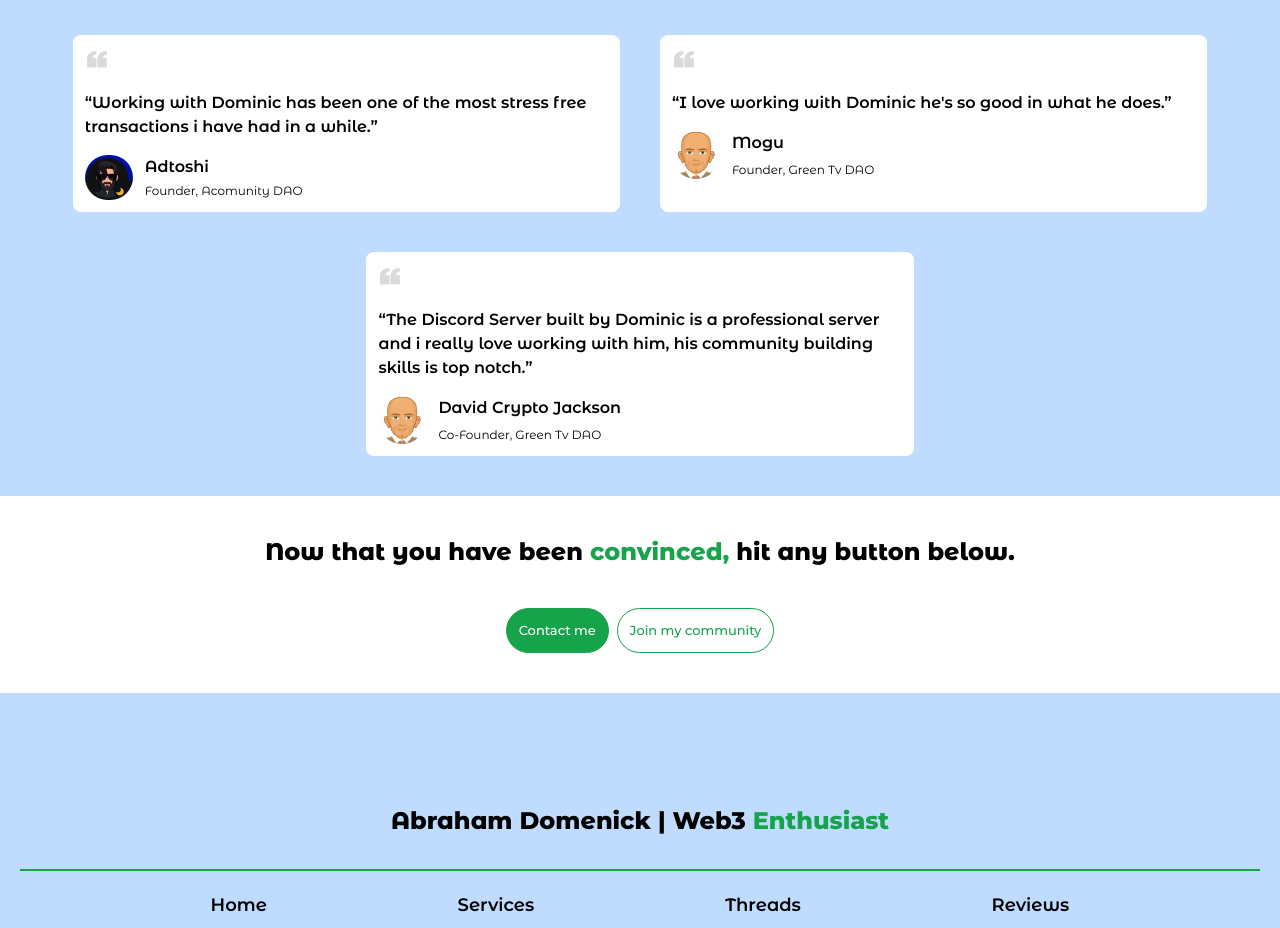
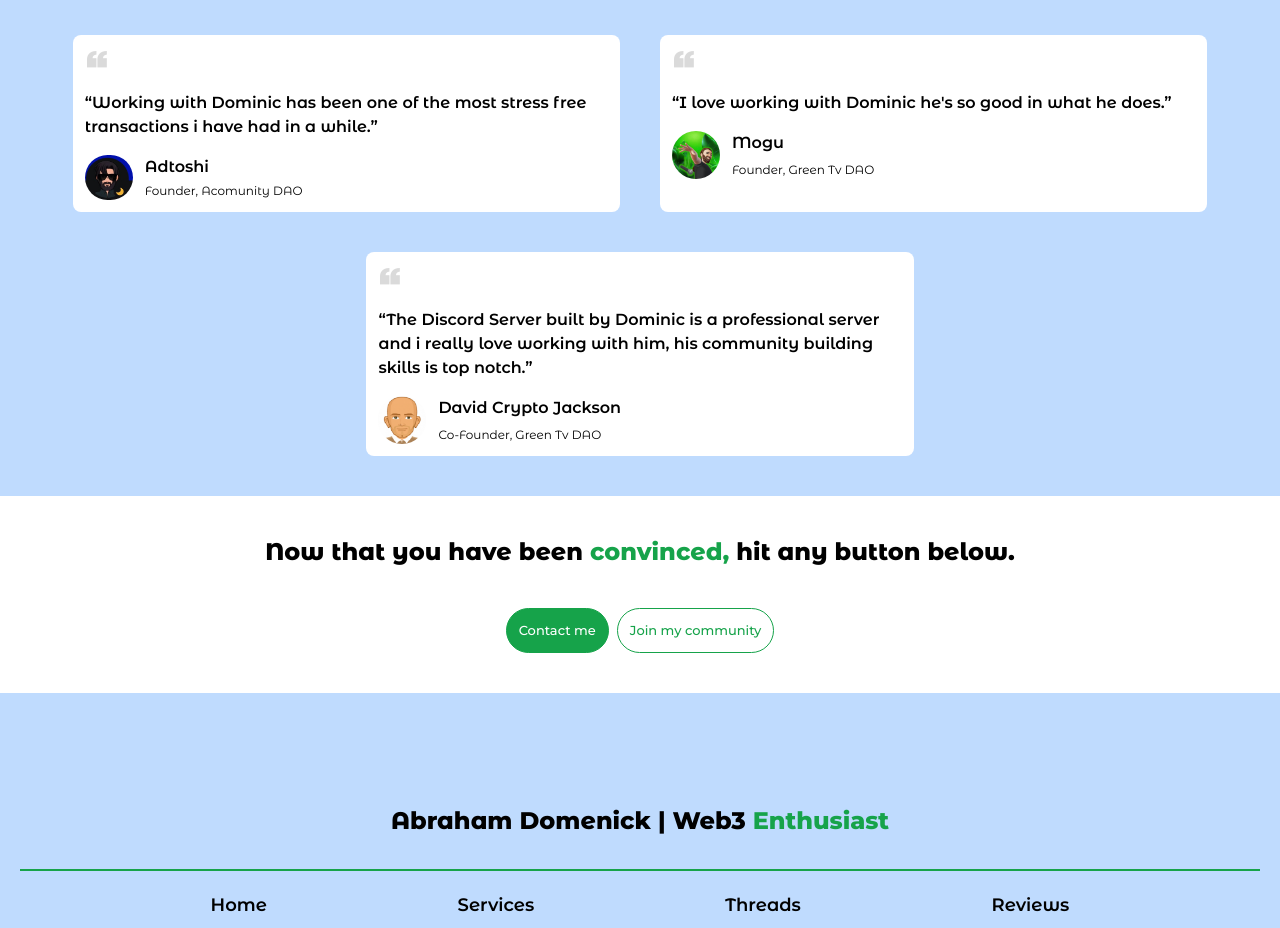
Before and after one commit to abrahamdominic/myweb3resume, a React (Vite) app: page / in a window 1280 px wide. Shown: the part 3960-4888 px from the top of the page. Built offline with nearby package versions, Linux system fonts and the light colour scheme; a web font is replaced by a local one.

Commit message:
added new pfp of a dev

```diff
--- a/src/App.tsx
+++ b/src/App.tsx
@@ -207,7 +207,7 @@ export default function App(): React.FC {
 					<div className='flex gap-3 mt-2'>
 						<img
 							className='w-12 rounded-full'
-							src='/reviews/david-jackson.png'
+							src='/reviews/mogu.jpg'
 						/>
 						<div className='flex flex-col justify-between'>
 							<p className='font-MontserratAlternates font-semibold'>
```
Also changed, not shown: public/reviews/mogu.jpg (added).
